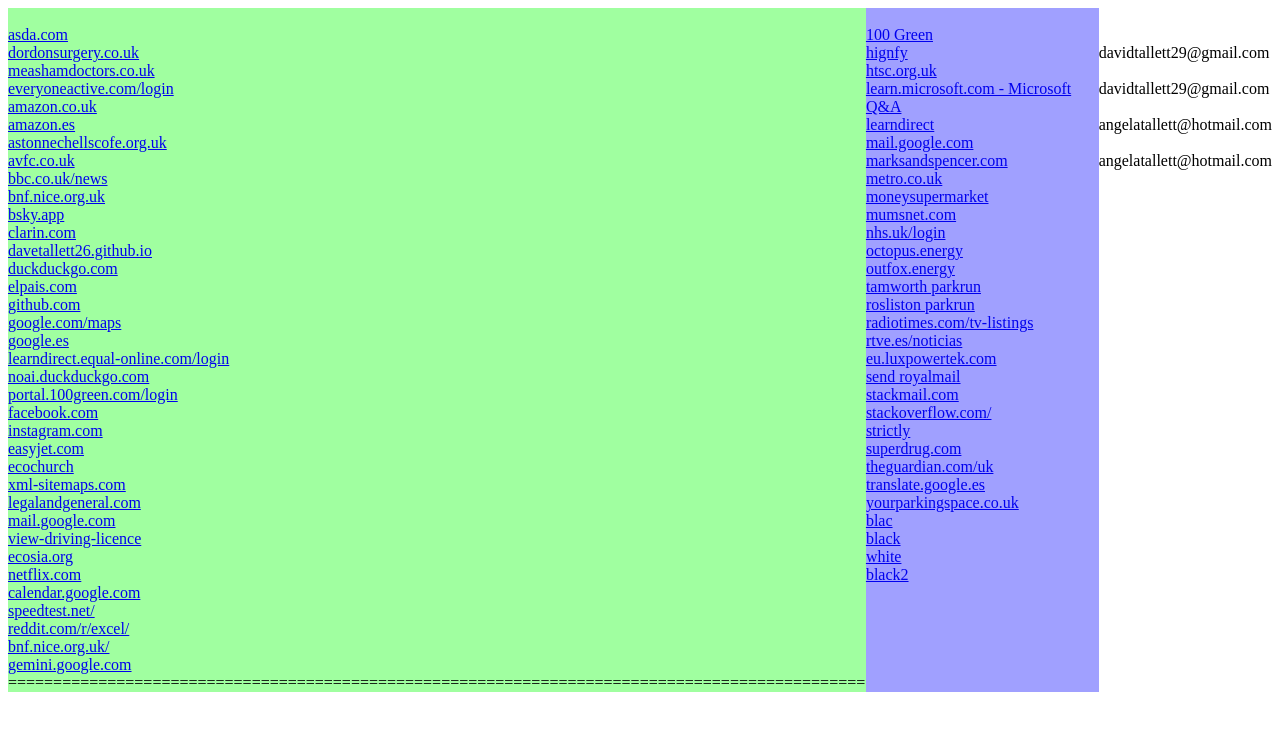
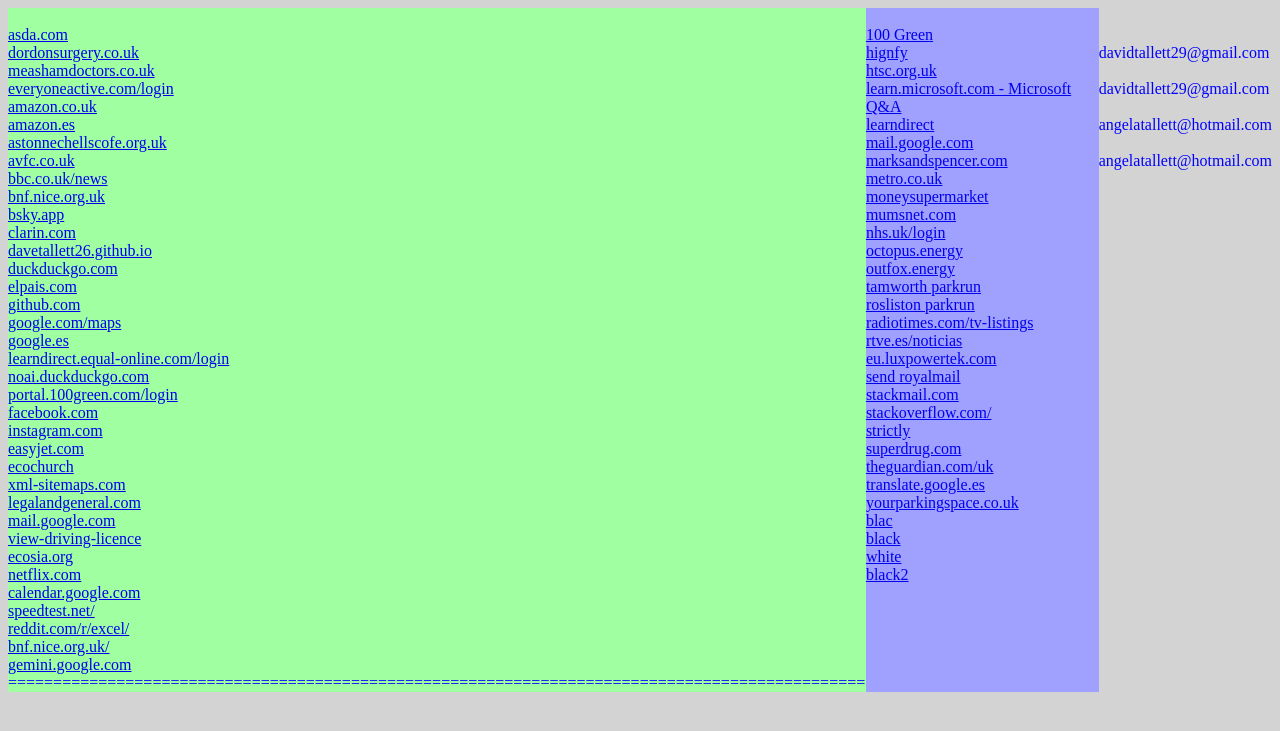
Before and after one commit to DaveTallett26/davetallett26.github.io, a Jekyll site: the page black.html, which Jekyll copies as it is, in a window 1280 px wide. Shown: the top 731 px of the page. Built offline with Jekyll 4.4.1, drawn with Linux system fonts in a browser that asks for light colours.

```diff
--- a/black.html
+++ b/black.html
@@ -18,9 +18,14 @@
     background: #a0a0ff;
     flex-grow: 1;
 }
+body {
+  background-color: lightgrey;
+  color: blue;
+}
 </style>
 <title>black</title>
 </head>
+<body>
 <div class="flexbox">
 <div class="left">
 <br/><a href="https://www.asda.com/">asda.com</a>
@@ -60,10 +65,8 @@
 <br/><a href="https://bnf.nice.org.uk/">bnf.nice.org.uk/</a>
 <br/><a href="https://gemini.google.com">gemini.google.com</a>
 <br/>   ====================================================================================================
+</div>
 
-
-
-</div>
 <div class="right">
 <br/><a href="https://greenenergyuk.com/">100 Green</a>
 <br/><a href="https://www.bbc.co.uk/iplayer/episodes/b006mkw3/have-i-got-news-for-you">hignfy</a>
@@ -101,5 +104,6 @@
 <br/><br/>davidtallett29@gmail.com
 <br/><br/>angelatallett@hotmail.com
 <br/><br/>angelatallett@hotmail.com
+</div>
 </body>
 </html>
```
